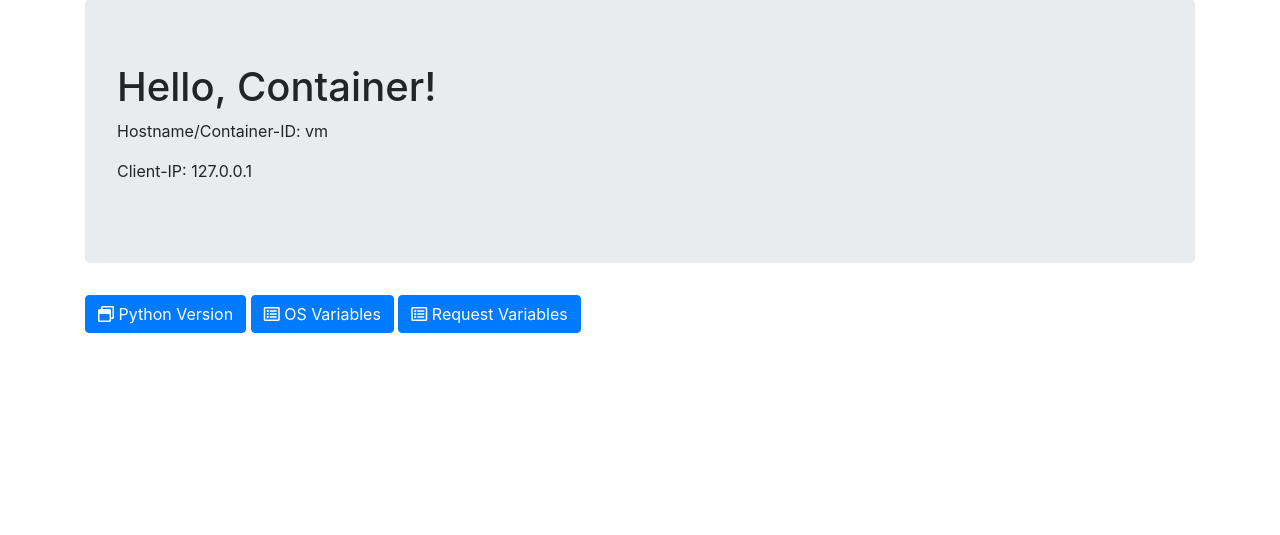
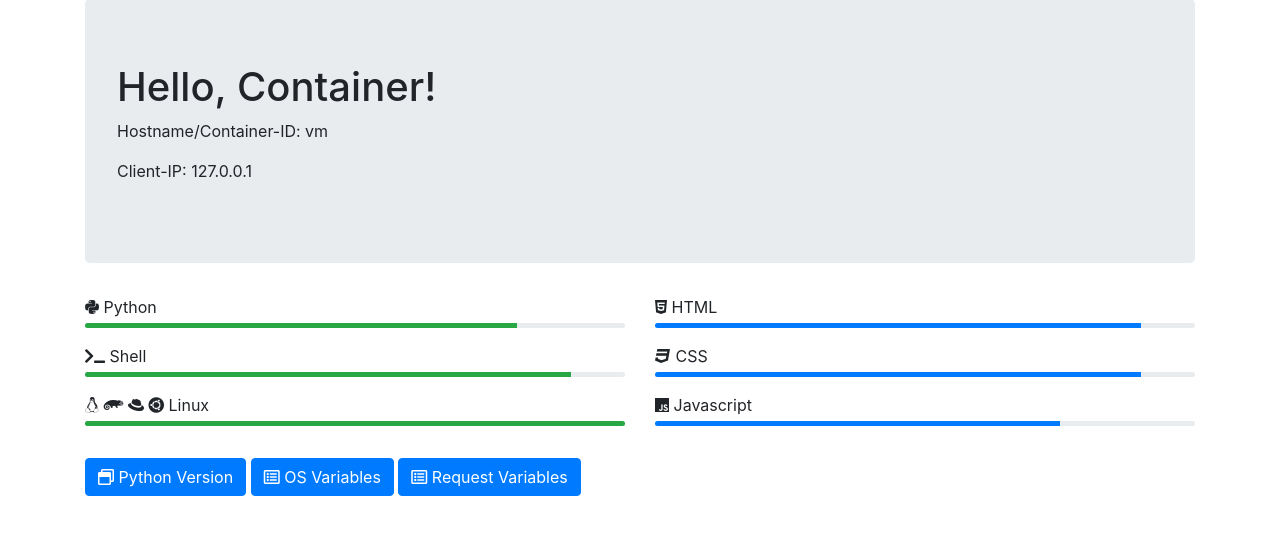
Before and after one commit to matthiashinrichs/dockertest, a Flask app: page / in a window 1280 px wide. Shown: the part 81-616 px from the top of the page. Run offline with Flask 2, Linux system fonts and the light colour scheme; some libraries are stand-ins or nearby versions.

Commit message:
added some bars to show my power ;)

```diff
--- a/app/static/css/style.css
+++ b/app/static/css/style.css
@@ -1,3 +1,6 @@
 body {
     margin-top: 80px;
 }
+.progress {
+    height: 5px;
+}
--- a/app/templates/index.html
+++ b/app/templates/index.html
@@ -22,25 +22,65 @@
         <p>Hostname/Container-ID: {{ data.hostname }}</p>
         <p>Client-IP: {{ data.client_ip }}</p>
         {% if data.x_forwarded_ip != '0' %}
-            <p><i class="fas fa-exclamation-circle"></i> A load balancer hides the original IP, but we find it in HTTP_X_ORIGINAL_FORWARDED_FOR</p>
+            <p><i class="fas fa-exclamation-circle"></i> A load balancer hides the original IP, but we find it in
+                HTTP_X_ORIGINAL_FORWARDED_FOR</p>
             <p>HTTP_X_ORIGINAL_FORWARDED_FOR: {{ data.x_forwarded_ip }}</p>
         {% endif %}
     </div>
+    <div class="row">
+        <div class="col">
+            <p class="mb-1"><i class="fab fa-python"></i> Python</p>
+            <div class="progress mb-3">
+                <div class="progress-bar bg-success" role="progressbar" style="width: 80%"
+                     aria-valuenow="75" aria-valuemin="0" aria-valuemax="100"></div>
+            </div>
+             <p class="mb-1"><i class="fas fa-terminal"></i> Shell</p>
+            <div class="progress mb-3">
+                <div class="progress-bar bg-success" role="progressbar" style="width: 90%"
+                     aria-valuenow="75" aria-valuemin="0" aria-valuemax="100"></div>
+            </div>
+             <p class="mb-1"><i class="fab fa-linux"></i> <i class="fab fa-suse"></i> <i class="fab fa-redhat"></i> <i class="fab fa-ubuntu"></i>  Linux</p>
+            <div class="progress mb-3">
+                <div class="progress-bar bg-success" role="progressbar" style="width: 100%"
+                     aria-valuenow="75" aria-valuemin="0" aria-valuemax="100"></div>
+            </div>
 
-    <p>
-        <a class="btn btn-primary" data-toggle="modal" data-target="#python_ver" href="#" role="button" aria-expanded="false"
+        </div>
+        <div class="col">
+            <p class="mb-1"><i class="fab fa-html5"></i> HTML</p>
+            <div class="progress mb-3">
+                <div class="progress-bar bg-primary" role="progressbar" style="width: 90%"
+                     aria-valuenow="25" aria-valuemin="0" aria-valuemax="100"></div>
+            </div>
+            <p class="mb-1"><i class="fab fa-css3"></i> CSS</p>
+            <div class="progress mb-3">
+                <div class="progress-bar bg-primary" role="progressbar" style="width: 90%"
+                     aria-valuenow="25" aria-valuemin="0" aria-valuemax="100"></div>
+            </div>
+            <p class="mb-1"><i class="fab fa-js"></i> Javascript</p>
+            <div class="progress mb-3">
+                <div class="progress-bar bg-primary" role="progressbar" style="width: 75%"
+                     aria-valuenow="25" aria-valuemin="0" aria-valuemax="100"></div>
+            </div>
+        </div>
+    </div>
+    <div class="row mt-3">
+        <div class="col">
+        <a class="btn btn-primary mb-1" data-toggle="modal" data-target="#python_ver" href="#" role="button"
+           aria-expanded="false"
            aria-controls="modalPython">
             <i class="far fa-window-restore"></i> Python Version
         </a>
-        <a class="btn btn-primary" data-toggle="collapse" href="#os_env" role="button" aria-expanded="false"
+        <a class="btn btn-primary mb-1" data-toggle="collapse" href="#os_env" role="button" aria-expanded="false"
            aria-controls="collapseExample">
             <i class="far fa-list-alt"></i> OS Variables
         </a>
-        <a class="btn btn-primary" data-toggle="collapse" href="#req_env" role="button" aria-expanded="false"
+        <a class="btn btn-primary mb-1" data-toggle="collapse" href="#req_env" role="button" aria-expanded="false"
            aria-controls="collapseExample">
             <i class="far fa-list-alt"></i> Request Variables
         </a>
-    </p>
+            </div>
+    </div>
     <div class="modal fade" id="python_ver" tabindex="-1" role="dialog" aria-labelledby="modalPython"
          aria-hidden="true">
         <div class="modal-dialog modal-lg modal-dialog-centered" role="document">
```
